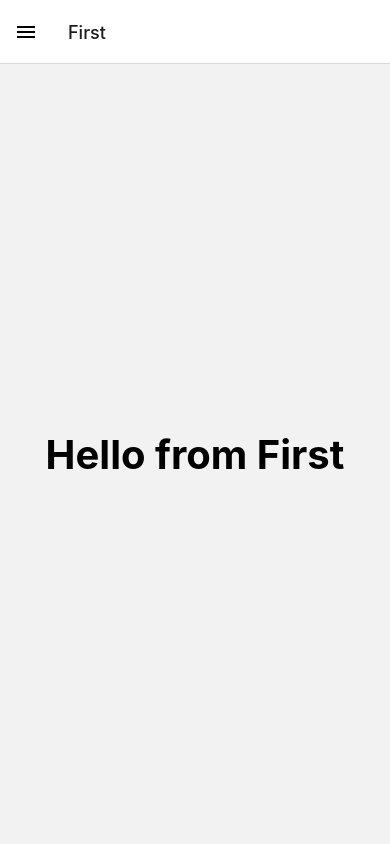
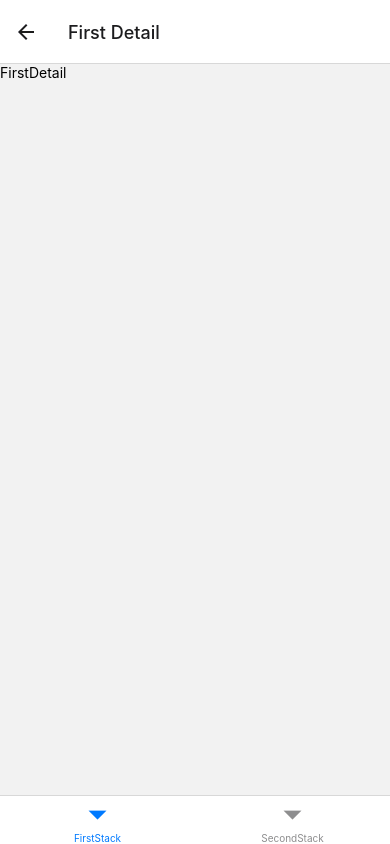
Before and after one commit to mehmetext/rn-navigation, a React Native app: screen /FirstDetail in a window 390 px wide. Before the commit this address had no page. Built offline with nearby package versions, Linux system fonts and the light colour scheme.

Commit message:
nested navigation

```diff
--- a/src/App.js
+++ b/src/App.js
@@ -2,19 +2,49 @@ import React from 'react';
 import {NavigationContainer} from '@react-navigation/native';
 import First from './pages/First';
 import Second from './pages/Second';
-import {createDrawerNavigator} from '@react-navigation/drawer';
-// import {createBottomTabNavigator} from '@react-navigation/bottom-tabs';
+import FirstDetail from './pages/FirstDetail';
+import SecondDetail from './pages/SecondDetail';
+// import {createDrawerNavigator} from '@react-navigation/drawer';
+import {createBottomTabNavigator} from '@react-navigation/bottom-tabs';
+import {createNativeStackNavigator} from '@react-navigation/native-stack';
 
-const Drawer = createDrawerNavigator();
-// const Tab = createBottomTabNavigator();
+// const Drawer = createDrawerNavigator();
+const Tab = createBottomTabNavigator();
+const Stack = createNativeStackNavigator();
+
+const FirstStack = () => {
+  return (
+    <Stack.Navigator>
+      <Stack.Screen name="First" component={First} />
+      <Stack.Screen
+        name="FirstDetail"
+        component={FirstDetail}
+        options={{title: 'First Detail'}}
+      />
+    </Stack.Navigator>
+  );
+};
+
+const SecondStack = () => {
+  return (
+    <Stack.Navigator>
+      <Stack.Screen name="Second" component={Second} />
+      <Stack.Screen
+        name="SecondDetail"
+        component={SecondDetail}
+        options={{title: 'Second Detail'}}
+      />
+    </Stack.Navigator>
+  );
+};
 
 export default function App() {
   return (
     <NavigationContainer>
-      <Drawer.Navigator>
-        <Drawer.Screen name="First" component={First} />
-        <Drawer.Screen name="Second" component={Second} />
-      </Drawer.Navigator>
+      <Tab.Navigator screenOptions={{headerShown: false}}>
+        <Tab.Screen name="FirstStack" component={FirstStack} />
+        <Tab.Screen name="SecondStack" component={SecondStack} />
+      </Tab.Navigator>
     </NavigationContainer>
   );
 }
--- a/src/pages/First.js
+++ b/src/pages/First.js
@@ -1,10 +1,16 @@
-import {StyleSheet, Text, View} from 'react-native';
+import {Button, StyleSheet, Text, View} from 'react-native';
 import React from 'react';
 
 export default function First({navigation}) {
   return (
     <View style={styles.container}>
       <Text style={styles.text}>Hello from First</Text>
+      <Button
+        title="Go to First Detail"
+        onPress={() => {
+          navigation.navigate('FirstDetail');
+        }}
+      />
     </View>
   );
 }
--- /dev/null
+++ b/src/pages/FirstDetail.js
@@ -0,0 +1,10 @@
+import {View, Text} from 'react-native';
+import React from 'react';
+
+export default function FirstDetail() {
+  return (
+    <View>
+      <Text>FirstDetail</Text>
+    </View>
+  );
+}
--- a/src/pages/Second.js
+++ b/src/pages/Second.js
@@ -1,10 +1,16 @@
-import {View, Text, StyleSheet} from 'react-native';
+import {View, Text, StyleSheet, Button} from 'react-native';
 import React from 'react';
 
 export default function Second({navigation, route}) {
   return (
     <View style={styles.container}>
       <Text style={styles.text}>Hello from Second</Text>
+      <Button
+        title="Go to Second Detail"
+        onPress={() => {
+          navigation.navigate('SecondDetail');
+        }}
+      />
     </View>
   );
 }
--- /dev/null
+++ b/src/pages/SecondDetail.js
@@ -0,0 +1,15 @@
+import {View, Button} from 'react-native';
+import React from 'react';
+
+export default function SecondDetail({navigation}) {
+  return (
+    <View>
+      <Button
+        title="Go To First Detail"
+        onPress={() => {
+          navigation.navigate('FirstDetail');
+        }}
+      />
+    </View>
+  );
+}
```
